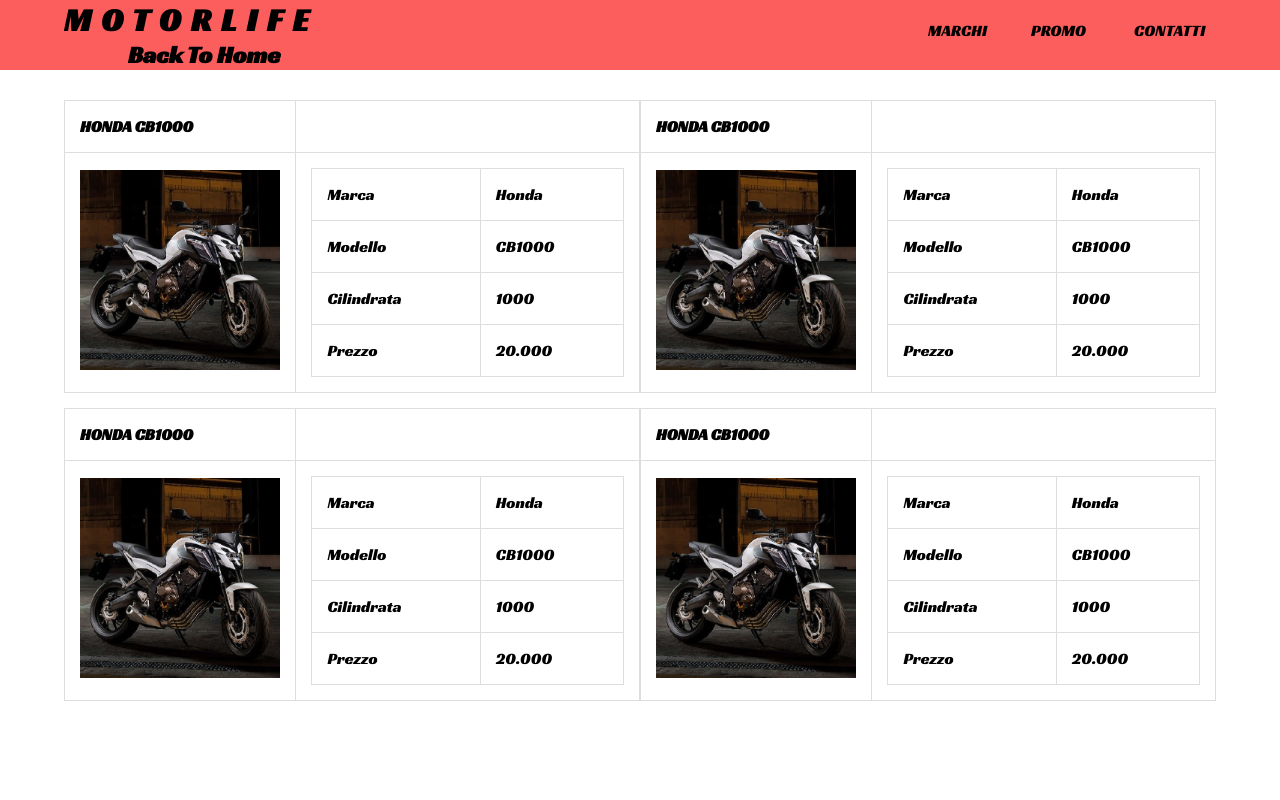
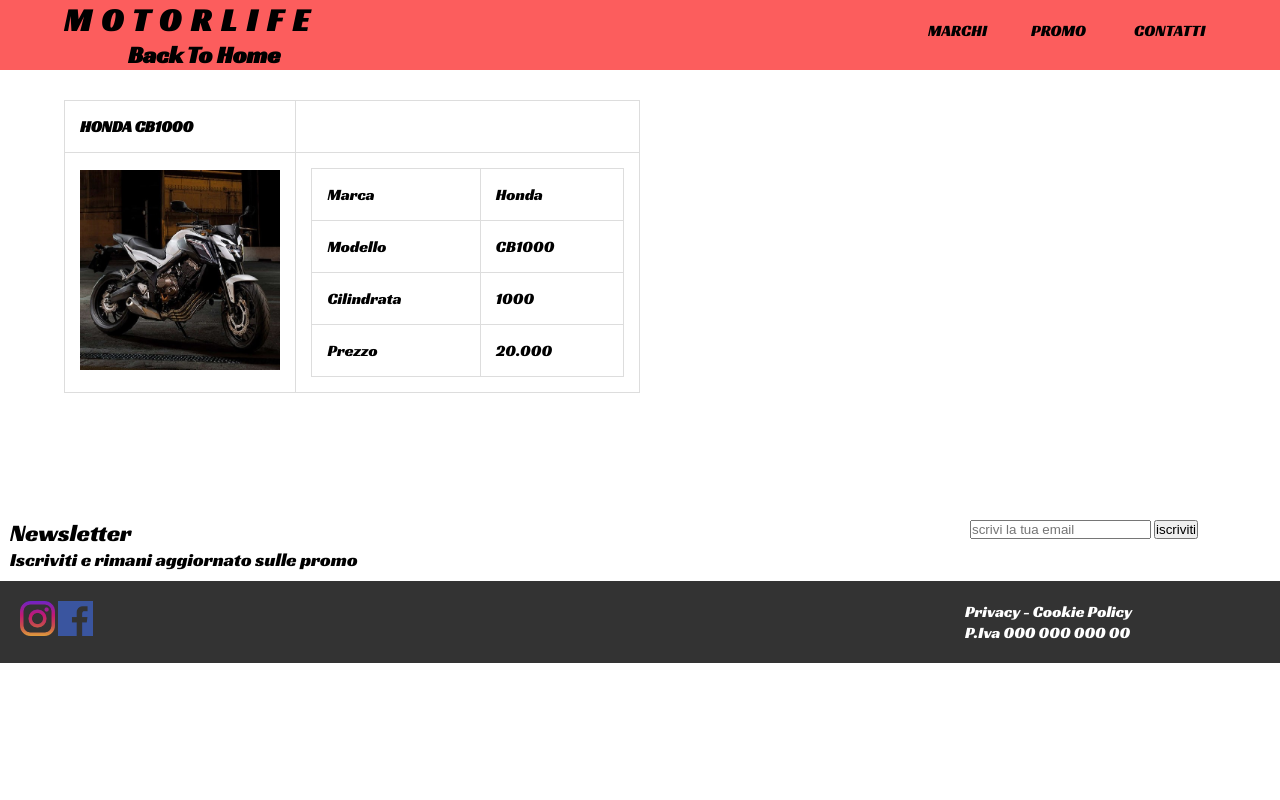
Before and after one commit to mzora/motorlife_site, a plain HTML site: page elenco_moto.html in a window 1280 px wide. Shown: the top 800 px of the page. Drawn offline with nearby package versions, Linux system fonts and the light colour scheme.

Commit message:
terminato da implementare gen automatica moto da array

```diff
--- a/CSS/style.css
+++ b/CSS/style.css
@@ -51,6 +51,7 @@
     .header h2 {
         position: relative;
         left: 10%;
+        display:inline-block;
     }
 
 .nav {
--- a/elenco_moto.html
+++ b/elenco_moto.html
@@ -7,6 +7,9 @@
     <link rel="stylesheet" href="CSS/grid.css">
     <link rel="stylesheet" href="CSS/style.css">
 
+    <script src="https://code.jquery.com/jquery-3.4.1.js"
+            integrity="sha256-WpOohJOqMqqyKL9FccASB9O0KwACQJpFTUBLTYOVvVU="
+            crossorigin="anonymous"></script>
 
     <link href="https://fonts.googleapis.com/css?family=Racing+Sans+One&display=swap" rel="stylesheet">
 </head>
@@ -14,9 +17,8 @@
     <div class="container">
         <header class="row">
             <div class="header">
-                    <span><h1>MOTORLIFE</h1></span>
-                    <span><a href="index.html"><h2>Back To Home</h2></a></span>
-                </a>
+                <span><h1>MOTORLIFE</h1></span>
+                <a href="index.html"><h2>Back To Home</h2></a>
             </div>
         </header>
 
@@ -34,103 +36,8 @@
             </div>
         </nav>
 
-
         <main>
             <div class="main clearfix">
-                <div class="figure">
-                    <table class="outer_table">
-                        <tr>
-                            <th>HONDA CB1000</th>
-                        </tr>
-                        <tr>
-                            <td class="img_cell"><img src="IMG/naked.jpg" /></td>
-                            <td>
-                                <table class="inner_table">
-                                    <tr>
-                                        <td>Marca</td>
-                                        <td>Honda</td>
-                                    </tr>
-                                    <tr>
-                                        <td>Modello</td>
-                                        <td>CB1000</td>
-                                    </tr>
-                                    <tr>
-                                        <td>Cilindrata</td>
-                                        <td>1000</td>
-                                    </tr>
-                                    <tr>
-                                        <td>Prezzo</td>
-                                        <td>20.000</td>
-                                    </tr>
-                                </table>
-                            </td>
-                        </tr>
-                    </table>
-                </div>
-
-                <div class="figure">
-                    <table class="outer_table">
-                        <tr>
-                            <th>HONDA CB1000</th>
-                        </tr>
-                        <tr>
-                            <td class="img_cell"><img src="IMG/naked.jpg" /></td>
-                            <td>
-                                <table class="inner_table">
-                                    <tr>
-                                        <td>Marca</td>
-                                        <td>Honda</td>
-                                    </tr>
-                                    <tr>
-                                        <td>Modello</td>
-                                        <td>CB1000</td>
-                                    </tr>
-                                    <tr>
-                                        <td>Cilindrata</td>
-                                        <td>1000</td>
-                                    </tr>
-                                    <tr>
-                                        <td>Prezzo</td>
-                                        <td>20.000</td>
-                                    </tr>
-                                </table>
-                            </td>
-                        </tr>
-                    </table>
-                </div>
-
-
-                <div class="figure">
-                    <table class="outer_table">
-                        <tr>
-                            <th>HONDA CB1000</th>
-                        </tr>
-                        <tr>
-                            <td class="img_cell"><img src="IMG/naked.jpg" /></td>
-                            <td>
-                                <table class="inner_table">
-                                    <tr>
-                                        <td>Marca</td>
-                                        <td>Honda</td>
-                                    </tr>
-                                    <tr>
-                                        <td>Modello</td>
-                                        <td>CB1000</td>
-                                    </tr>
-                                    <tr>
-                                        <td>Cilindrata</td>
-                                        <td>1000</td>
-                                    </tr>
-                                    <tr>
-                                        <td>Prezzo</td>
-                                        <td>20.000</td>
-                                    </tr>
-                                </table>
-                            </td>
-                        </tr>
-                    </table>
-                </div>
-
                 <div class="figure">
                     <table class="outer_table">
                         <tr>
```
Also changed, not shown: index.html (+1 -1 lines).
